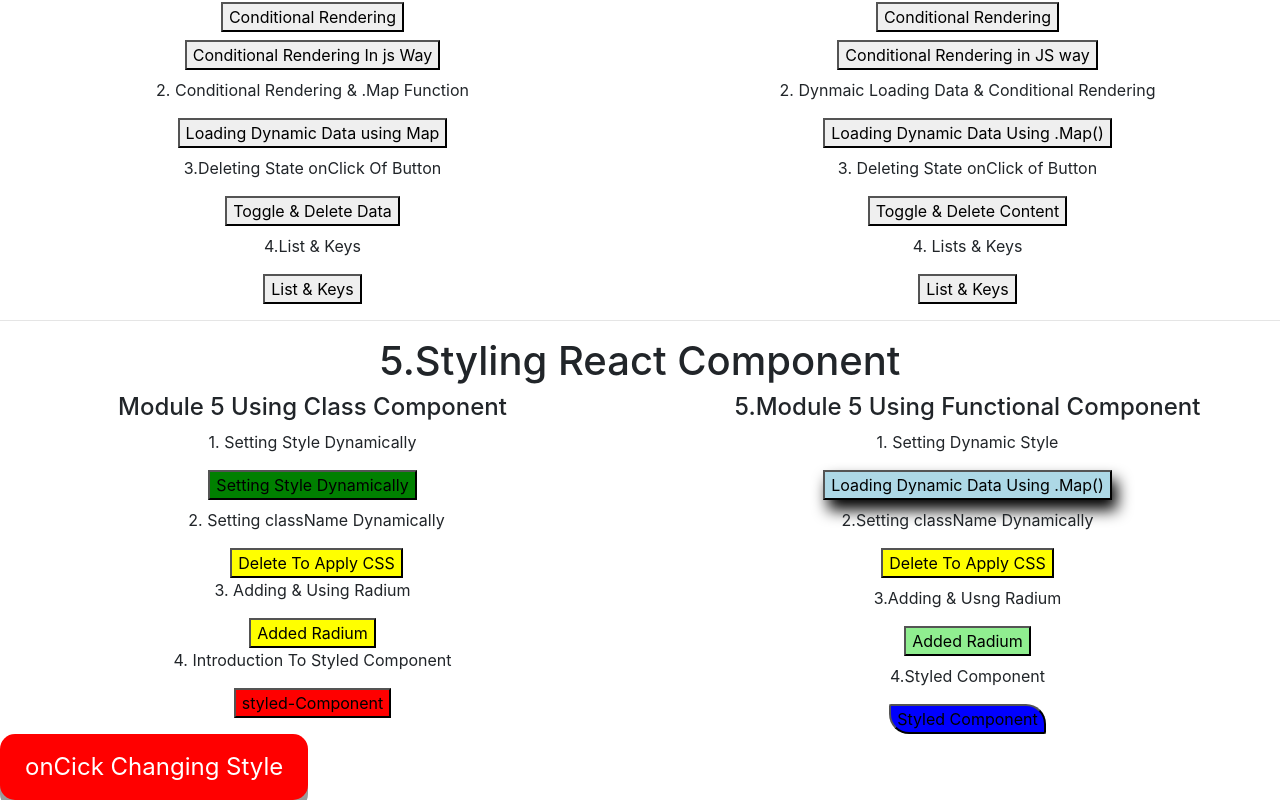
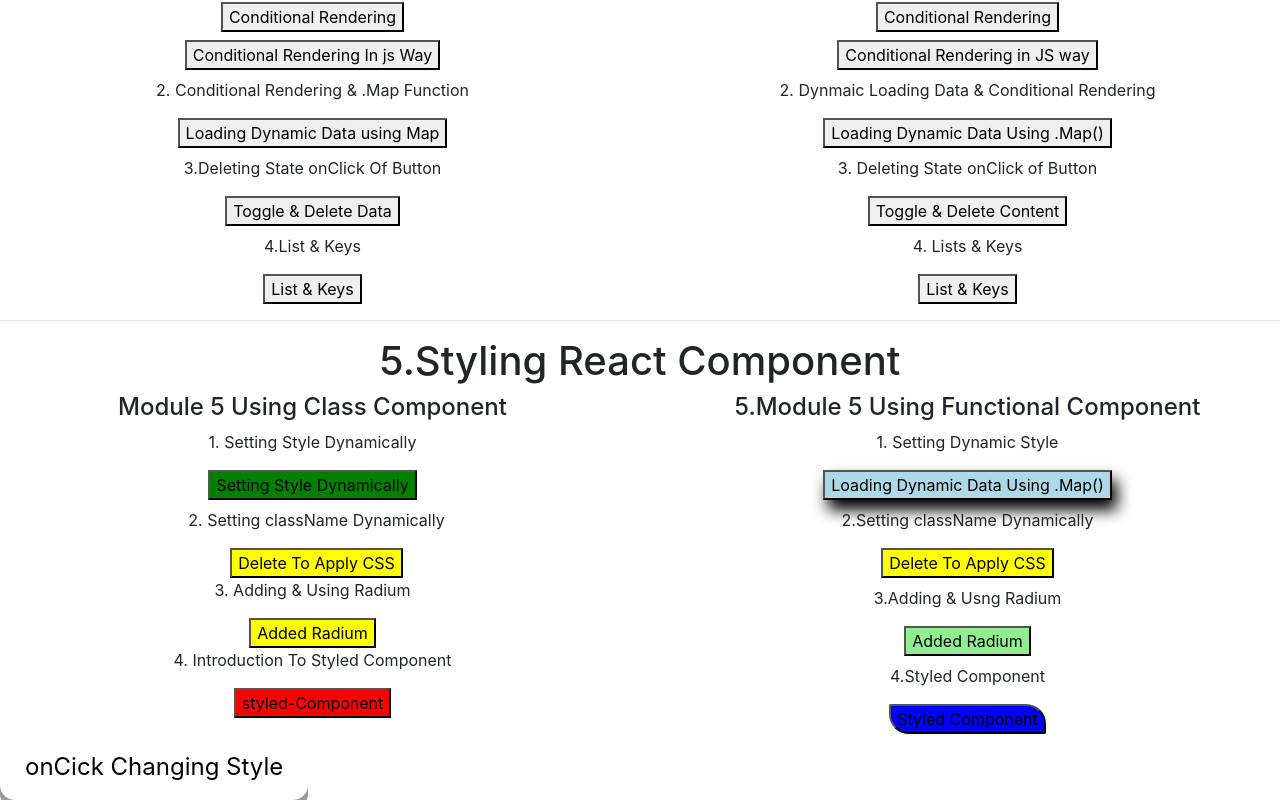
Before and after one commit to HusnainK721/my-first-app, a React (Create React App) app: page / in a window 1280 px wide. Shown: the part 164-964 px from the top of the page. Built offline with nearby package versions, Linux system fonts and the light colour scheme.

Commit message:
initial checkin

```diff
--- a/src/App.css
+++ b/src/App.css
@@ -46,7 +46,7 @@
   text-decoration: none;
   outline: none;
   color: #000;
-  background-color: yellow;
+  background-color: gray;
   border: none;
   border-radius: 15px;
   box-shadow: 0 9px #999;
@@ -60,8 +60,8 @@
   text-align: center;
   text-decoration: none;
   outline: none;
-  color: #fff;
-  background-color: red;
+  color: black;
+  background-color:white ;
   border: none;
   border-radius: 15px;
   box-shadow: 0 9px #999;
```
Also changed, not shown: 1 other file (tests, documents, lock files or other folders).
